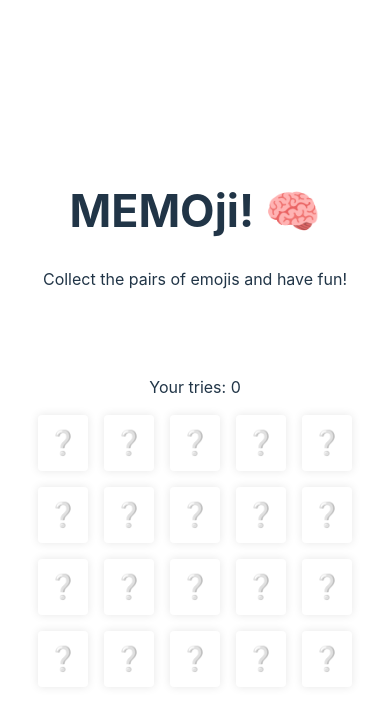
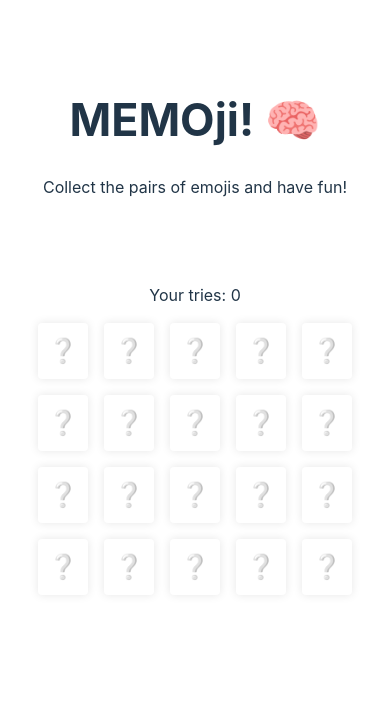
Before and after one commit to luckymichaln/memo, a React (Vite) app: page / in a window 390 px wide. Shown: the top 710 px of the page. Built offline with nearby package versions, Linux system fonts and the light colour scheme.

Commit message:
fix vertical scroll on mobile

```diff
--- a/src/components/Heading/Heading.module.scss
+++ b/src/components/Heading/Heading.module.scss
@@ -1,5 +1,5 @@
 .Heading {
-  margin-bottom: 84px;
+  margin: 64px 0 84px;
 
   h1 {
     font-size: 2.8em;
@@ -8,6 +8,8 @@
 
 @media screen and (min-width: 768px) {
   .Heading {
+    margin: 120px 0 84px;
+
     h1 {
       font-size: 3.2em;
     }
--- a/src/index.css
+++ b/src/index.css
@@ -27,7 +27,6 @@ body {
   display: flex;
   place-items: center;
   min-width: 320px;
-  min-height: 100vh;
 }
 
 h1 {
```
